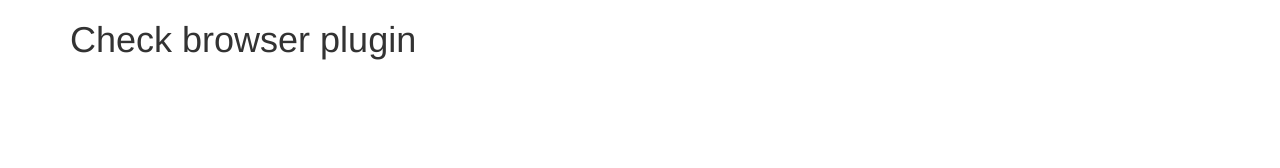
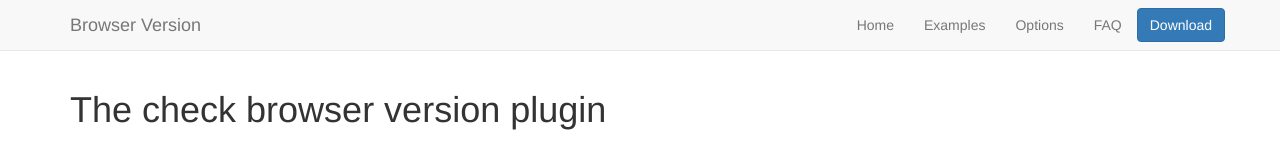
Before and after one commit to pure-js/browser-detection, a plain HTML site: page index.html in a window 1280 px wide. Drawn offline with nearby package versions, Linux system fonts and the light colour scheme.

Commit message:
add fixed top nav

```diff
--- a/index.html
+++ b/index.html
@@ -3,26 +3,54 @@
 <head lang="en">
     <meta charset="UTF-8">
     <title>Check browser plugin demonstration</title>
-    <!-- Latest compiled and minified CSS -->
+    <!-- Latest compiled and minified Bootstrap CSS -->
     <link rel="stylesheet" href="//netdna.bootstrapcdn.com/bootstrap/3.1.1/css/bootstrap.min.css">
     <!-- Styles for design of warning block -->
     <link rel="stylesheet" href="scss/old-browser.css">
 
     <!-- Add jquery -->
     <script src="//code.jquery.com/jquery-1.11.0.min.js"></script>
+    <!-- Latest compiled and minified Bootstrap JavaScript -->
+    <script src="//netdna.bootstrapcdn.com/bootstrap/3.1.1/js/bootstrap.min.js"></script>
     <!-- Add plugin Check browser -->
     <script src="js/check-browser-plugin.js"></script>
     <!-- Own main javascript file -->
     <script src="js/main.js"></script>
 </head>
 <body>
+<header class="header">
+    <nav class="navbar navbar-default navbar-fixed-top" role="navigation">
+        <div class="container">
+            <!-- Brand and toggle get grouped for better mobile display -->
+            <div class="navbar-header">
+                <button type="button" class="navbar-toggle" data-toggle="collapse" data-target="#bs-example-navbar-collapse-1">
+                    <span class="sr-only">Toggle navigation</span>
+                    <span class="icon-bar"></span>
+                    <span class="icon-bar"></span>
+                    <span class="icon-bar"></span>
+                </button>
+                <a class="navbar-brand" href="#">Browser Version</a>
+            </div>
+
+            <!-- Collect the nav links, forms, and other content for toggling -->
+            <div class="collapse navbar-collapse" id="bs-example-navbar-collapse-1">
+                <ul class="nav navbar-nav navbar-right">
+                    <li><a href="#">Home</a></li>
+                    <li><a href="#">Examples</a></li>
+                    <li><a href="#">Options</a></li>
+                    <li><a href="#">FAQ</a></li>
+                    <!-- Provides extra visual weight and identifies the primary action in a set of buttons -->
+                    <li><button type="button" class="navbar-btn btn btn-primary">Download</button></li>
+                </ul>
+            </div><!-- /.navbar-collapse -->
+        </div><!-- /.container-fluid -->
+    </nav>
+</header>
 
 <main class="container">
     <div class="row">
         <div class="col-md-12">
-
-            <h1>Check browser plugin</h1>
-
+            <h1>The check browser version plugin</h1>
         </div>
     </div>
 
@@ -49,8 +77,6 @@
 
         </div>
     </div>
-
-
 </main>
 
 </body>
--- a/scss/old-browser.scss
+++ b/scss/old-browser.scss
@@ -106,6 +106,10 @@
 
 /*-- Personal styles --*/
 
+body {
+  padding-top: 70px; /* For fixed top nav bar*/
+}
+
 .browser-sprite {
   background: url('../img/old-browser/browser-sprite.png') no-repeat;
 }
```
Also changed, not shown: scss/old-browser.css.
